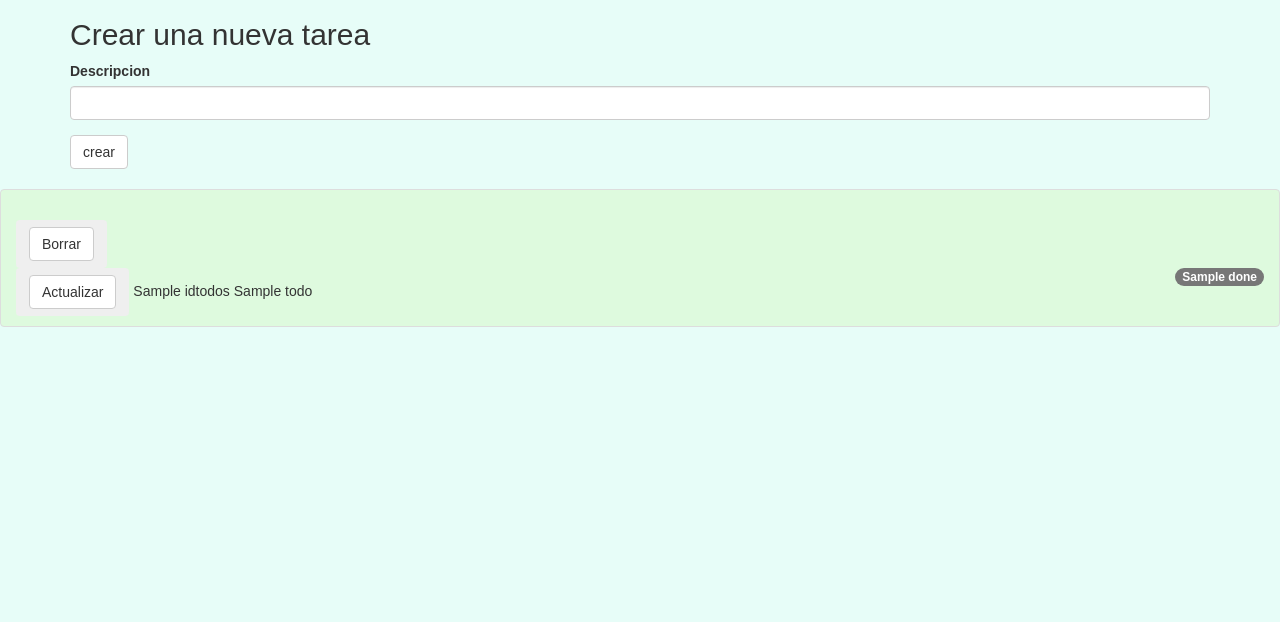
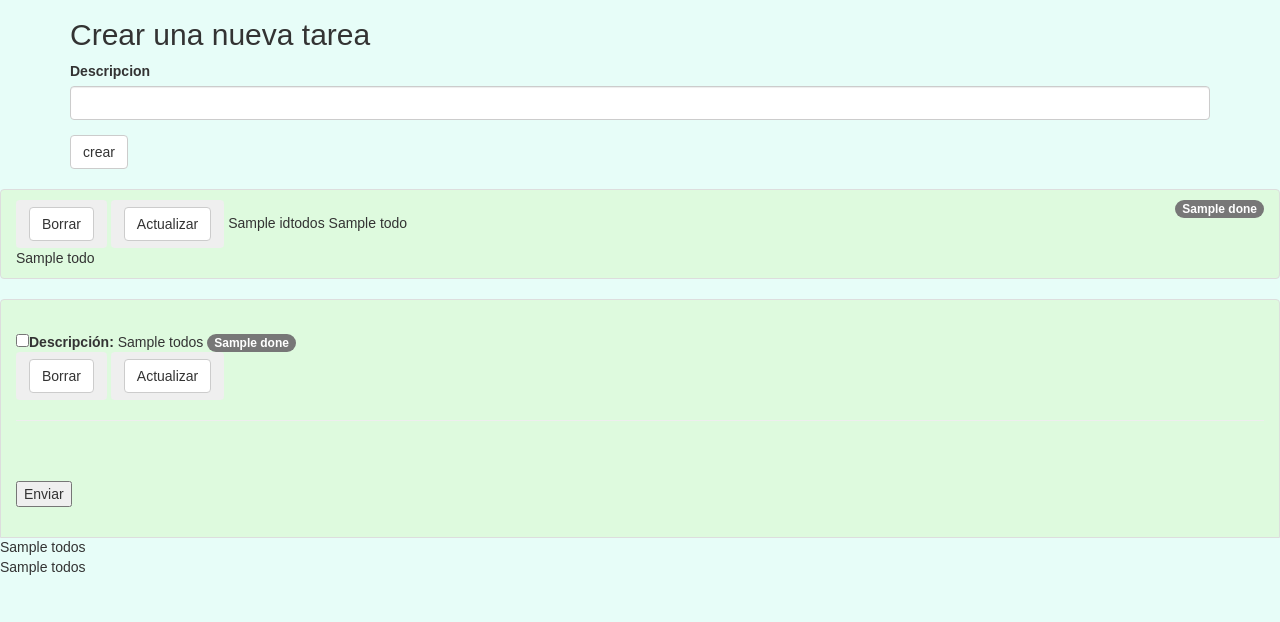
Before and after one commit to aolartes/webflask, a Flask app: template app/templates/hello.html in a window 1280 px wide. Shown: the part 178-800 px from the top of the page. Run offline with Flask 2, Linux system fonts and the light colour scheme; the template is opened without the code that fills it: values that come from a table or form of the project are taken from there, most other values are stand-ins (such as "Sample title", 1, 10 or a date in 2020); parts of the project's set-up code (start-up, migrations or seed data) failed here and were passed over; some libraries are stand-ins or nearby versions.

Commit message:
Se inserta checkbox que captura todos los items en el macros.html

```diff
--- a/app/templates/hello.html
+++ b/app/templates/hello.html
@@ -27,6 +27,14 @@
         {% for todo in todos %}
             {{macros.render_todo(todo,delete_form,update_form)}}
         {% endfor %}
+    </ul>
+    <ul class="list-group">
+
+            {{macros.list(todos,delete_form,update_form)}}
+
+        <br>
+        {{todos}}
+
     </ul>
 
     <!-- <h1>
--- a/app/templates/macros.html
+++ b/app/templates/macros.html
@@ -2,22 +2,60 @@
 
 {% macro render_todo(todo,delete_form,update_form) %}
     <li class="list-group-item" style="background-color: #defade">
-        <form method="POST">
+        <span class="badge">{{ todo['done'] }}</span>
+
+        <form action="/todos/deletes" method="POST">
+            <ul>
             {% for key,value in todo.items() %}
                 {% if key == 'todos' %}
+                    <label>
+                        <input type="checkbox" name="valores_seleccionados" value="{{todo['idtodos']}}">
+                    </label>
                     <b>Descripción: </b>{{ value }}
                 {% endif %}
-                <br>
             {% endfor %}
+            </ul>
+
+        </form>
         <button type="button" class="btn btn-light">
             {{ wtf.quick_form(delete_form, action=url_for('delete', todo_id=todo['idtodos'])) }}
         </button>
         <button type="button" class="btn btn-light">
             {{ wtf.quick_form(update_form, action=url_for('update', todo_id=todo['idtodos'],done=todo['done'])) }}
         </button>
-        <span class="badge">{{ todo['done'] }}</span>
-            {{todo['idtodos']}}
-            {{todo}}
+        {{todo['idtodos']}}
+        {{todo.items()}}
+        <br>
+        {{todo}}
+
+    </li>
+
+{% endmacro %}
+
+
+
+{% macro list(todos,delete_form,update_form) %}
+    <li class="list-group-item" style="background-color: #defade">
+        <form action="/todos/deletes" method="POST">
+            <ul class="list-group">
+                {% for todo in todos%}
+                    <br><input type="checkbox" name="valores" value="{{todo['idtodos']}}"><b>Descripción: </b> {{todo['todos']}}
+                    <span class="badge">{{ todo['done'] }}</span>
+                    <br>
+                    <button type="button" class="btn btn-light">
+                        {{ wtf.quick_form(delete_form, action=url_for('delete', todo_id=todo['idtodos'])) }}
+                    </button>
+                    <button type="button" class="btn btn-light">
+                        {{ wtf.quick_form(update_form, action=url_for('update', todo_id=todo['idtodos'],done=todo['done'])) }}
+                    </button>
+                    <hr>
+                {%endfor%}
+                <br>
+                <br>
+                <button type="submit">Enviar</button>
+
         </form>
+    </ul>
     </li>
+    {{todos}}
 {% endmacro %}
--- a/main.py
+++ b/main.py
@@ -101,6 +101,12 @@
     flash('Tu tarea se ha actualizado con éxito')
     return redirect(url_for('hello'))
 
+@app.route('/todos/deletes', methods=["POST"])
+def deletes():
+    valores_seleccionados = []
+    valores = request.form.getlist("valores")
+    return render_template("resultado.html", valores=valores)
+
 
 
 """iniciar con video 34: Editar tareas"""
```
